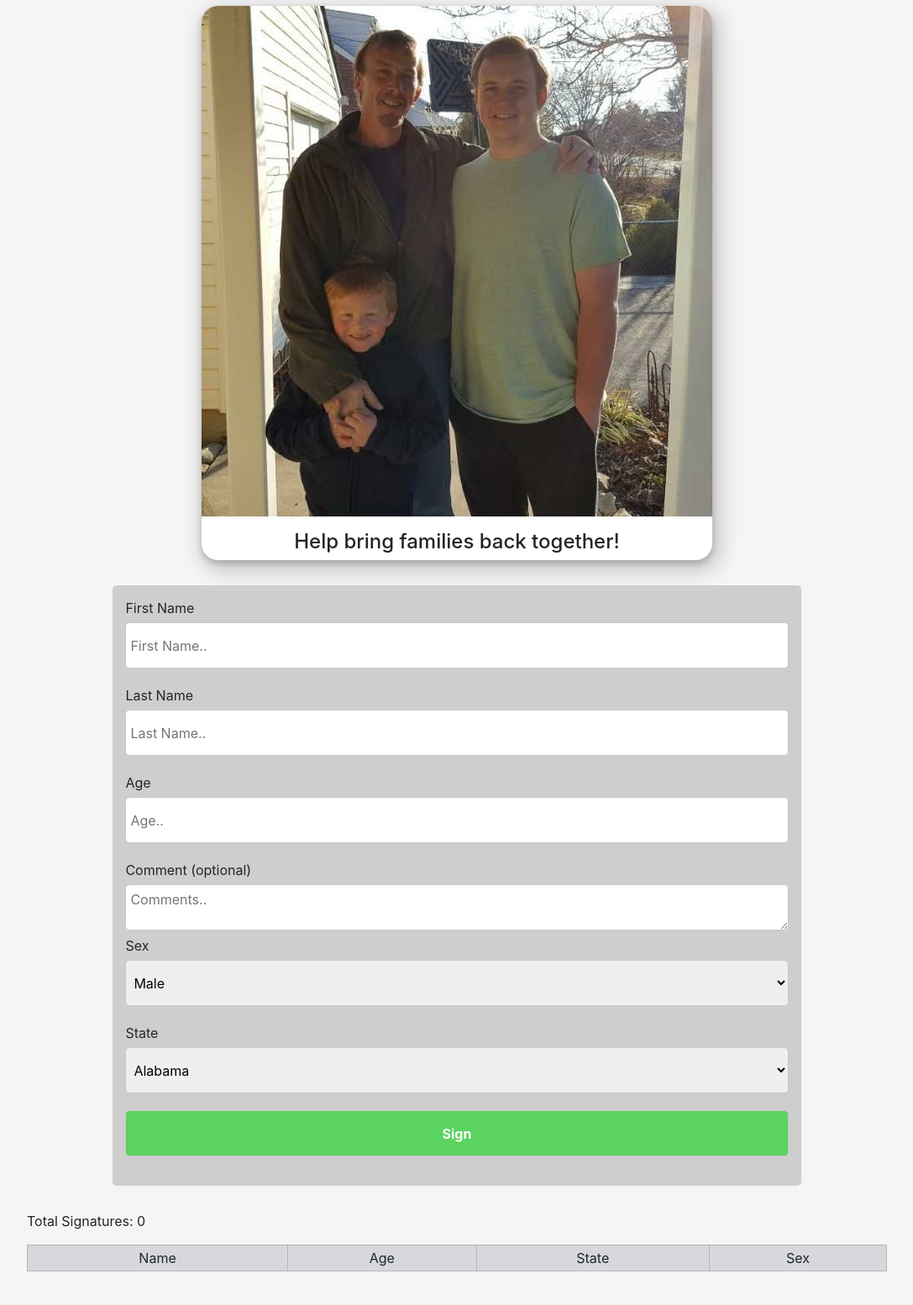
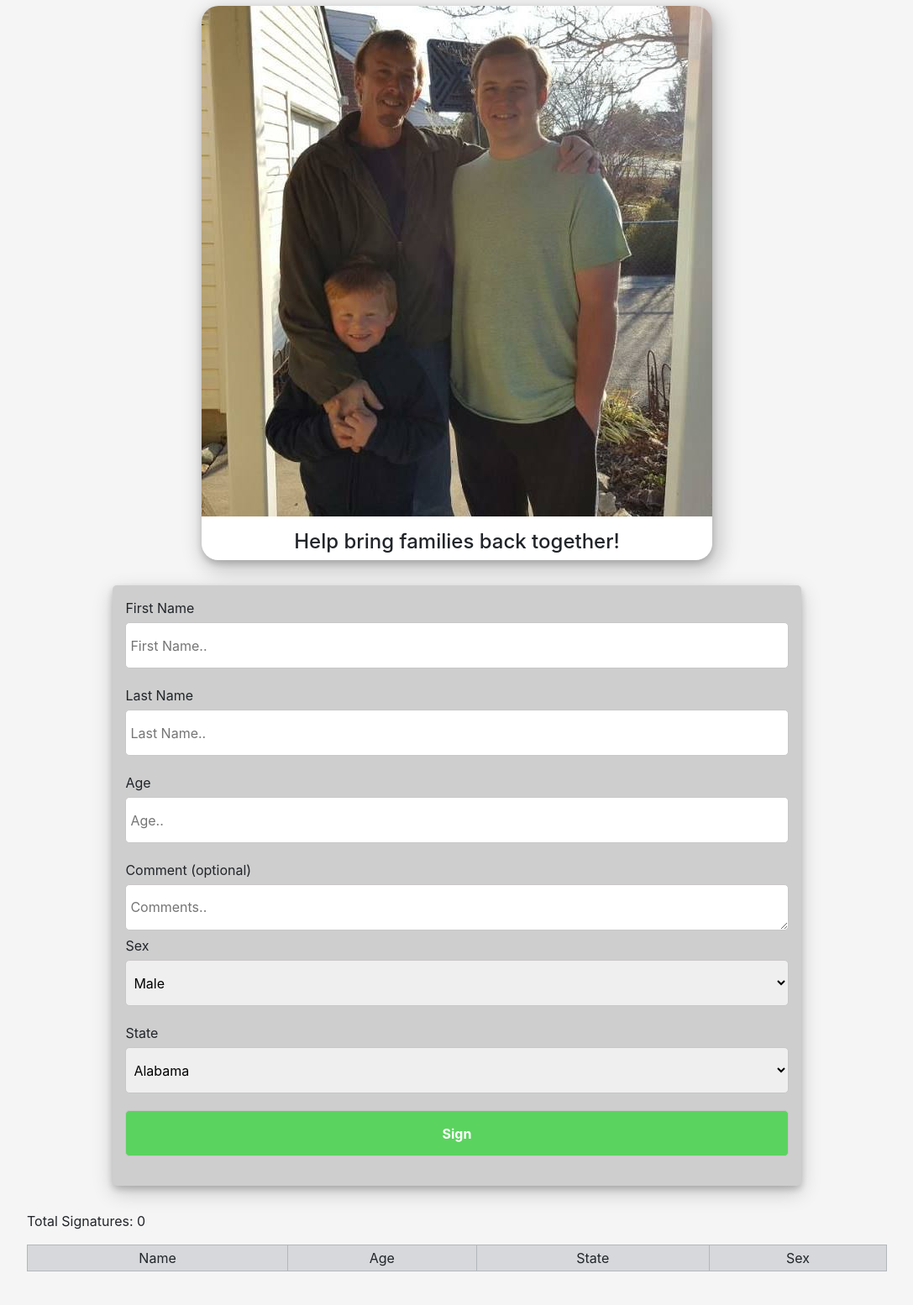
Before and after one commit to Colbyjoe97/Equal_Parental_Rights, a Django app: page / in a window 1280 px wide. Shown: the part 365-1919 px from the top of the page at 84% size, without its empty margins (96-1183 px from the left). Run offline with Django 3.2, Linux system fonts and the light colour scheme; data that the repository does not hold is empty; some libraries are stand-ins or nearby versions.

Commit message:
fixed more styling on image and form

```diff
--- a/apps/my_app/static/style.css
+++ b/apps/my_app/static/style.css
@@ -1,5 +1,5 @@
 * {
-    transition: 0.3s;
+    transition: 0.1s;
 }
 .wrapper {
     padding: 0px 10% 40px 10%;
@@ -20,14 +20,12 @@
     flex-wrap: wrap;
 }
 .middle-left {
-    /* min-width: 50%; */
     max-width: 100%;
     background-color: white;
     box-shadow: 0 4px 8px 0 rgba(0, 0, 0, 0.2), 5px 8px 25px 5px rgba(0, 0, 0, 0.19);
     border-radius: 20px;
     margin-bottom: 25px;
     margin-right: 20px;
-    /* flex: 1; */
 }
 .container {
     background-color: white;
@@ -38,12 +36,11 @@
     max-width: 100%;
     border-top-left-radius: 20px;
     border-top-right-radius: 20px;
-    /* border-radius: 50%;
-    border: 2px solid black; */
 }
 .sign {
     margin: auto;
     background-color: #cecece;
+    box-shadow: 0 4px 8px 0 rgba(0, 0, 0, 0.2), 0px 8px 25px 0px rgba(0, 0, 0, 0.19);
     width: 40%;
     padding: 15px;
     margin-top: 30px;
@@ -58,6 +55,9 @@
     border: 1px solid rgb(201, 199, 199);
     padding: 5px;
     transition: 0.5s;
+}
+.sign textarea {
+    padding-top: 14px;
 }
 .submit {
     background-color: #5bd35f;
--- a/apps/my_app/templates/index.html
+++ b/apps/my_app/templates/index.html
@@ -114,6 +114,7 @@
                 </div>
             </div>
             <div class="sign text-left">
+                <div class="text-center">
                     {% if messages %}
                         <div>
                         {% for message in messages %}
@@ -121,6 +122,7 @@
                         {% endfor %}
                         </div>
                     {% endif %}
+                </div>
                 <form action="/sign" method="POST">
                     {% csrf_token %}
                     <div class="input">
```
Lines whose indentation alone changed are shown as unchanged.
